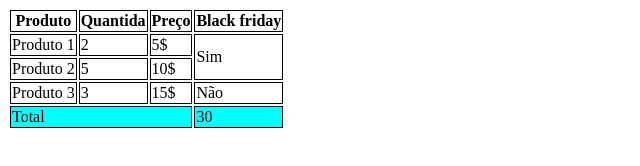
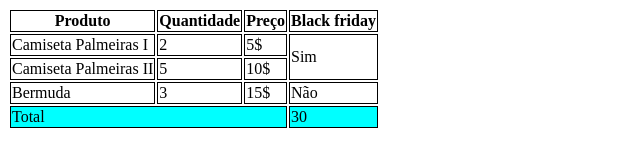
Before and after one commit to thaisvonds/aula-tabela, a plain HTML site: page index.html in a window 1280 px wide. Shown: the whole page, without its empty margins (0-640 px from the left). Drawn offline with Linux system fonts and the light colour scheme.

Commit message:
trocado de produto para camisa palmeiras

```diff
--- a/index.html
+++ b/index.html
@@ -20,7 +20,7 @@
     <thead>
         <tr>
             <th>Produto</th>
-            <th>Quantida</th>
+            <th>Quantidade</th>
             <th>Preço</th>
             <th>Black friday</th>
         </tr>
@@ -28,21 +28,21 @@
 <tbody>
 
     <tr>
-        <td>Produto 1</td>
+        <td>Camiseta Palmeiras I</td>
         <td>2</td>
         <td>5$</td>
         <td rowspan="2">Sim</td>
     </tr>
 
     <tr>
-        <td>Produto 2</td>
+        <td>Camiseta Palmeiras II</td>
         <td>5</td>
         <td>10$</td>
 
     </tr>
 
     <tr>
-        <td>Produto 3</td>
+        <td>Bermuda</td>
         <td>3</td>
         <td>15$</td>
         <td>Não</td>
```
